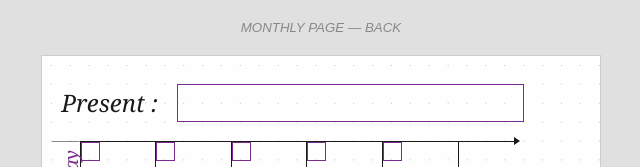
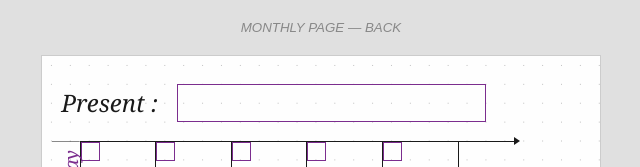
Before and after one commit to YayasDesigns/The-Balanced-Book, a plain HTML site: page blueprints/monthly.html in a window 1280 px wide. Shown: the part 894-1061 px from the top of the page, 319-959 px from the left. Drawn offline with Linux system fonts and the light colour scheme.

Commit message:
Adjust monthly back page header box width to match front page
Co-Authored-By: Claude Opus 4.6 <noreply@anthropic.com>

```diff
--- a/blueprints/monthly.html
+++ b/blueprints/monthly.html
@@ -196,6 +196,7 @@
 
     .monthly-back .monthly-header {
       margin-left: 0;
+      margin-right: 10mm;
     }
 
     .monthly-back .grid-wrapper {
```
